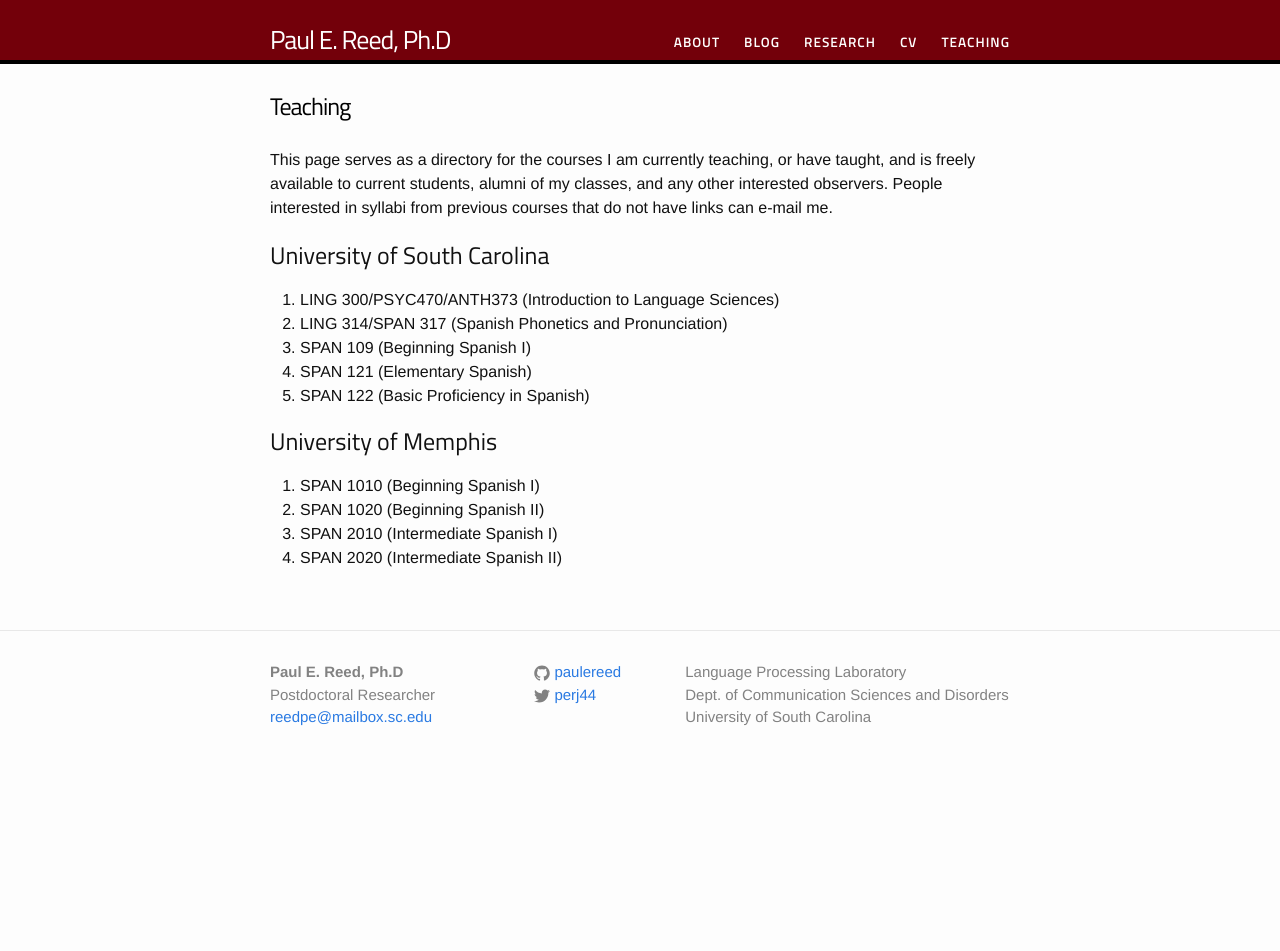
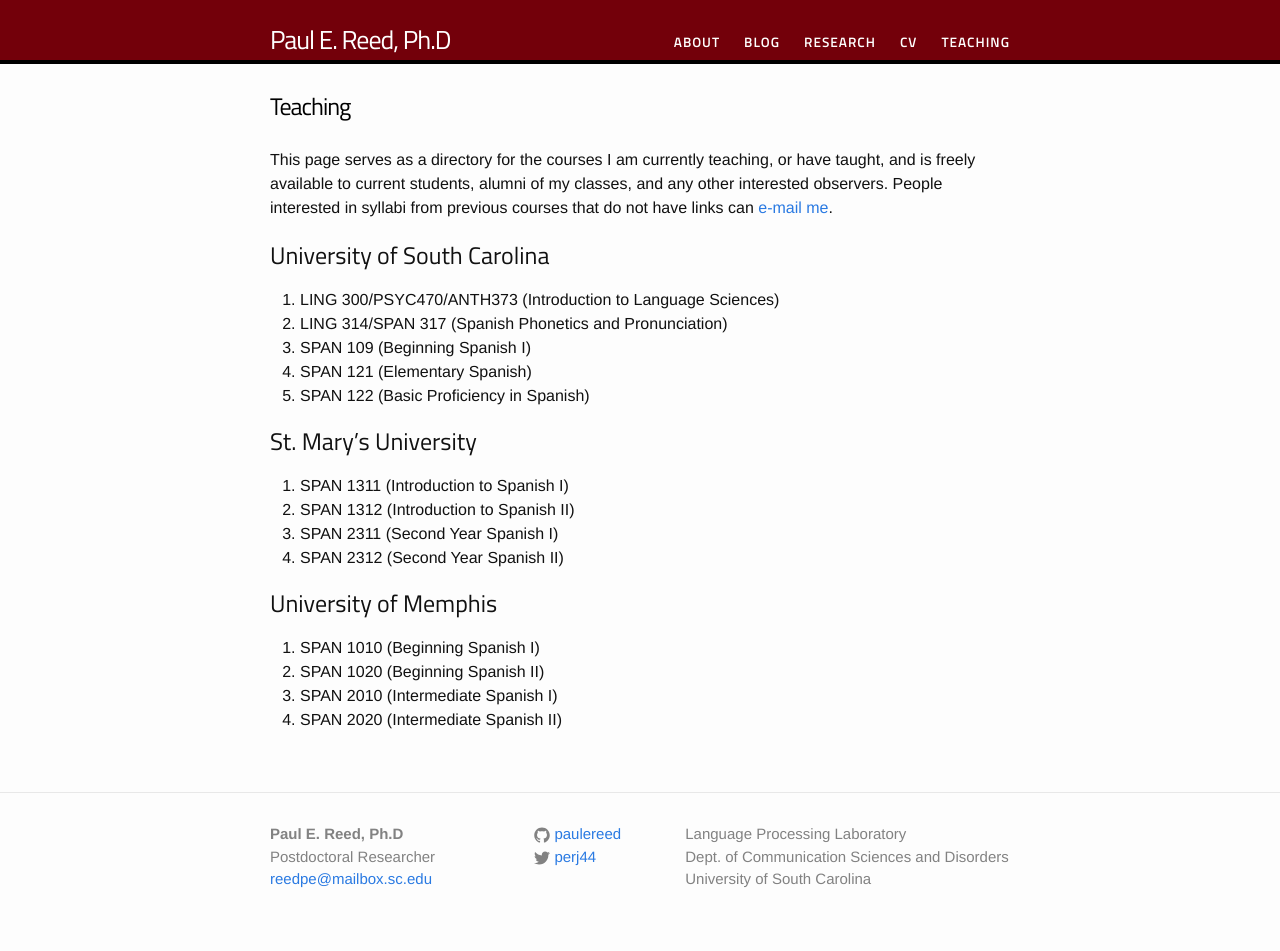
Before and after one commit to paulereed/paulereed.github.io, a Jekyll site: the page built from teaching.md, in a window 1280 px wide. Built offline with Jekyll 4.4.1, drawn with Linux system fonts in a browser that asks for light colours; some web fonts are replaced; before the commit the page ends 900 px from its top, so only the background shows below that.

Commit message:
updated teaching, added blog

```diff
--- a/teaching.md
+++ b/teaching.md
@@ -7,7 +7,7 @@ permalink: /teaching/
 This page serves as a directory for the courses I am currently teaching, or have taught,
 and is freely available to current students, alumni of my classes, and any other
 interested observers. People interested in syllabi from previous courses that
-do not have links can e-mail me.
+do not have links can [e-mail me](mailto:reedpe@mailbox.sc.edu).
 
 <hr style="clear:both;visibility: hidden;" />
 
@@ -20,6 +20,13 @@ do not have links can e-mail me.
 4. SPAN 121 (Elementary Spanish)
 5. SPAN 122 (Basic Proficiency in Spanish)
 
+## St. Mary's University
+
+1. SPAN 1311 (Introduction to Spanish I)
+2. SPAN 1312 (Introduction to Spanish II)
+3. SPAN 2311 (Second Year Spanish I)
+4. SPAN 2312 (Second Year Spanish II)
+
 ## University of Memphis
 
 1. SPAN 1010 (Beginning Spanish I)
```
Also changed, not shown: blog.md (added, +23 -0 lines), 1 other file.
